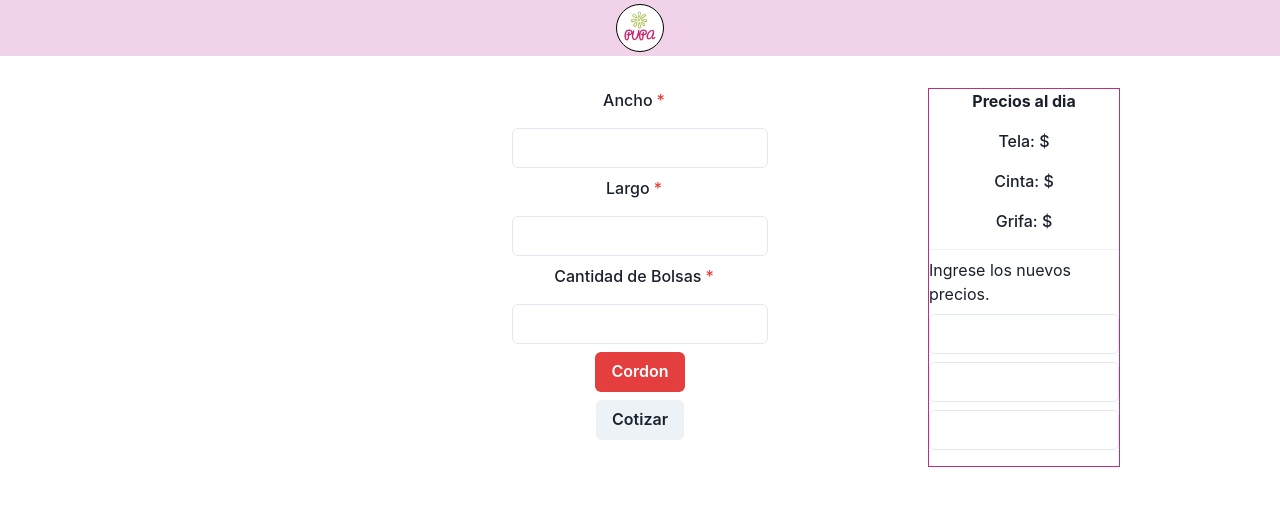
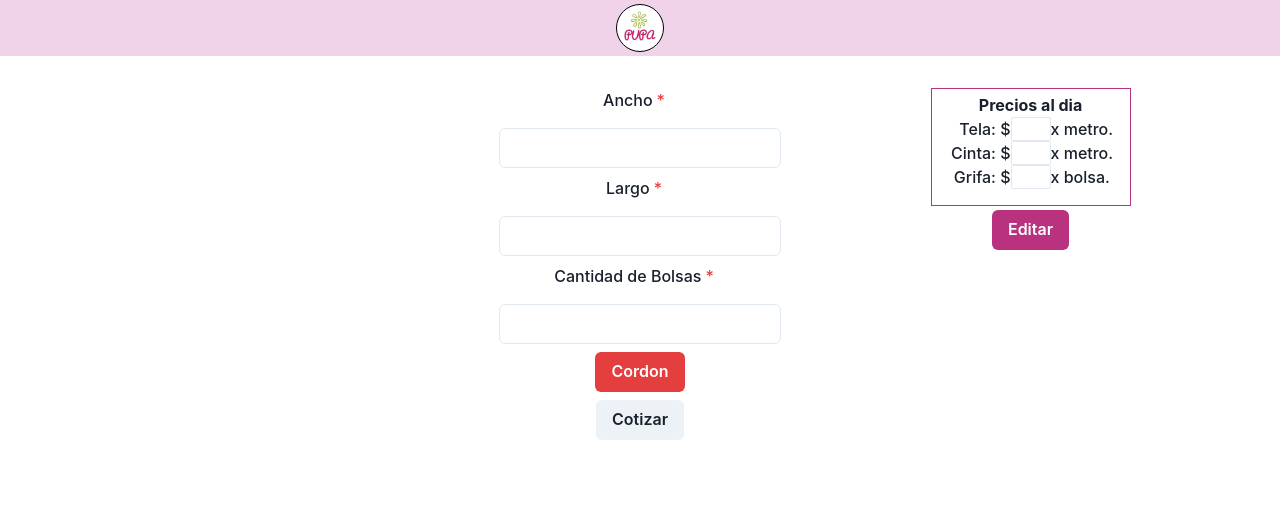
Before and after one commit to aqwsxzzz/Pupa-ecommerce, a React (Create React App) app in the folder client/: page /quoter in a window 1280 px wide. Both pictures are taken after a click on the button "Editar". Shown: the top 506 px of the page. Built offline with nearby package versions, Linux system fonts and the light colour scheme; no server answers.

Commit message:
Daily prices css done. Simplify 'Quoter' componentextracting 'daily prices' lines, add new component call 'DailyPrices' for this lines.

```diff
--- a/client/src/Components/Admin/ProductsCard.tsx
+++ b/client/src/Components/Admin/ProductsCard.tsx
@@ -89,7 +89,7 @@ export const ProductsAdminCard: React.FC<card> = ({ prod }) => {
       borderColor={"#B83280"}
       py={1}
       textAlign={"center"}
-      alignItems={"center"}
+      alignContent={"center"}
     >
       <Input
         name={"name"}
@@ -145,7 +145,7 @@ export const ProductsAdminCard: React.FC<card> = ({ prod }) => {
       borderColor={"#B83280"}
       py={1}
       textAlign={"center"}
-      alignItems={"center"}
+      alignContent={"center"}
     >
       <Text mx={1} flex={"3"}>
         {editedProduct.name}
--- a/client/src/Components/Quoter/Quoter.tsx
+++ b/client/src/Components/Quoter/Quoter.tsx
@@ -16,14 +16,13 @@ import { bagInfoSetState, bagCostsSetState } from "Utils/Interfaces";
 import { calcs } from "./QuoterCalcs";
 import { customHooks } from "Utils/CustomHooks";
 import logo2 from "../../Images/2.jpeg";
-import { APIS } from "Api/managersExport";
+import { DailyPrices } from "./dailyPrices";
 
 export const Quoter: React.FC = () => {
-  const { data: dataQuoter } = APIS.quoterManager.useGetQuoter();
+  /* Toggle cord to know if it will be part of the final price or not. */
+  const [isCord, setIsCord] = customHooks.useToggle();
 
   /* WILL HANDLE THE INFORMATION GIVEN FROM THE ADMIN IN THE FRONT FORM */
-  const [isCord, setIsCord] = customHooks.useToggle();
-  const [editCosts, setEditCosts] = customHooks.useToggle();
   const [bagInfo, setBaginfo] = useState<bagInfoSetState>({
     bagWidth: 0,
     bagLength: 0,
@@ -63,7 +62,7 @@ export const Quoter: React.FC = () => {
         <Flex flex={"1"}></Flex>
         <Box>
           <FormControl isRequired>
-            <VStack maxW={64}>
+            <VStack>
               <FormLabel textAlign={"center"}>Ancho</FormLabel>
               <Input></Input>
               <FormLabel>Largo</FormLabel>
@@ -84,29 +83,7 @@ export const Quoter: React.FC = () => {
           </FormControl>
         </Box>
         <Flex flex={"1"} justify={"center"}>
-          <Box w={48}>
-            <VStack borderWidth={1} borderColor={"#B83280"} pb={4} spacing={4}>
-              <Text fontWeight={"bold"}>Precios al dia</Text>
-              <Text fontWeight={"medium"}>Tela: $ {dataQuoter?.data[0].cloth[0].price}</Text>
-              <Text fontWeight={"medium"}>Cinta: $ {dataQuoter?.data[0].cordPrice}</Text>
-              <Text fontWeight={"medium"}>Grifa: $ {dataQuoter?.data[0].grifaPrice}</Text>
-              {editCosts ? (
-                <VStack>
-                  <Divider />
-                  <Text>Ingrese los nuevos precios.</Text>
-                  <Input></Input>
-                  <Input></Input>
-                  <Input></Input>
-                </VStack>
-              ) : (
-                <Box>
-                  <Button bgColor={"#B83280"} textColor={"white"} onClick={setEditCosts}>
-                    Editar
-                  </Button>
-                </Box>
-              )}
-            </VStack>
-          </Box>
+          <DailyPrices />
         </Flex>
       </Flex>
     </Flex>
--- /dev/null
+++ b/client/src/Components/Quoter/dailyPrices.tsx
@@ -0,0 +1,88 @@
+import React from "react";
+import {
+  Box,
+  Button,
+  Divider,
+  Flex,
+  FormControl,
+  FormLabel,
+  Image,
+  Input,
+  Stack,
+  Text,
+  VStack,
+} from "@chakra-ui/react";
+import { customHooks } from "Utils/CustomHooks";
+import { APIS } from "Api/managersExport";
+
+export const DailyPrices: React.FC = () => {
+  /* Toggle the daily prices to enter editable instance. */
+  const [editCosts, setEditCosts] = customHooks.useToggle();
+
+  /* Get the information of the daily prices from the DB. */
+  const { data: dataQuoter } = APIS.quoterManager.useGetQuoter();
+
+  return (
+    <Box>
+      {editCosts ? (
+        <VStack
+          borderWidth={1}
+          borderColor={"#B83280"}
+          padding={"4px 16px 16px 16px"}
+          spacing={4}
+          display={"table"}
+          w={"200px"}
+        >
+          <Text fontWeight={"bold"} textAlign={"center"}>
+            Precios al dia
+          </Text>
+          <Flex w={"100%"}>
+            <Text fontWeight={"medium"} textAlign={"end"} flex={"1"}>
+              Tela: $
+            </Text>
+            <Input size={"xs"} width={10} />
+            <Text flex={"1"} fontWeight={"medium"}>
+              x metro.
+            </Text>
+          </Flex>
+          <Flex w={"100%"}>
+            <Text fontWeight={"medium"} textAlign={"end"} flex={"1"}>
+              Cinta: $
+            </Text>
+            <Input size={"xs"} width={10} />
+            <Text flex={"1"} fontWeight={"medium"}>
+              x metro.
+            </Text>
+          </Flex>
+          <Flex w={"100%"}>
+            <Text fontWeight={"medium"} textAlign={"end"} flex={"1"}>
+              Grifa: $
+            </Text>
+            <Input size={"xs"} width={10} />
+            <Text flex={"1"} fontWeight={"medium"}>
+              x bolsa.
+            </Text>
+          </Flex>
+        </VStack>
+      ) : (
+        <VStack
+          borderWidth={1}
+          borderColor={"#B83280"}
+          padding={"4px 16px 16px 16px"}
+          spacing={4}
+          w={"200px"}
+        >
+          <Text fontWeight={"bold"}>Precios al dia</Text>
+          <Text fontWeight={"medium"}>Tela: $ {dataQuoter?.data[0].cloth[0].price} x metro.</Text>
+          <Text fontWeight={"medium"}>Cinta: $ {dataQuoter?.data[0].cordPrice} x metro.</Text>
+          <Text fontWeight={"medium"}>Grifa: $ {dataQuoter?.data[0].grifaPrice} x bolsa.</Text>
+        </VStack>
+      )}
+      <Flex justifyContent={"center"} mt={1}>
+        <Button bgColor={"#B83280"} textColor={"white"} onClick={setEditCosts}>
+          Editar
+        </Button>
+      </Flex>
+    </Box>
+  );
+};
```
